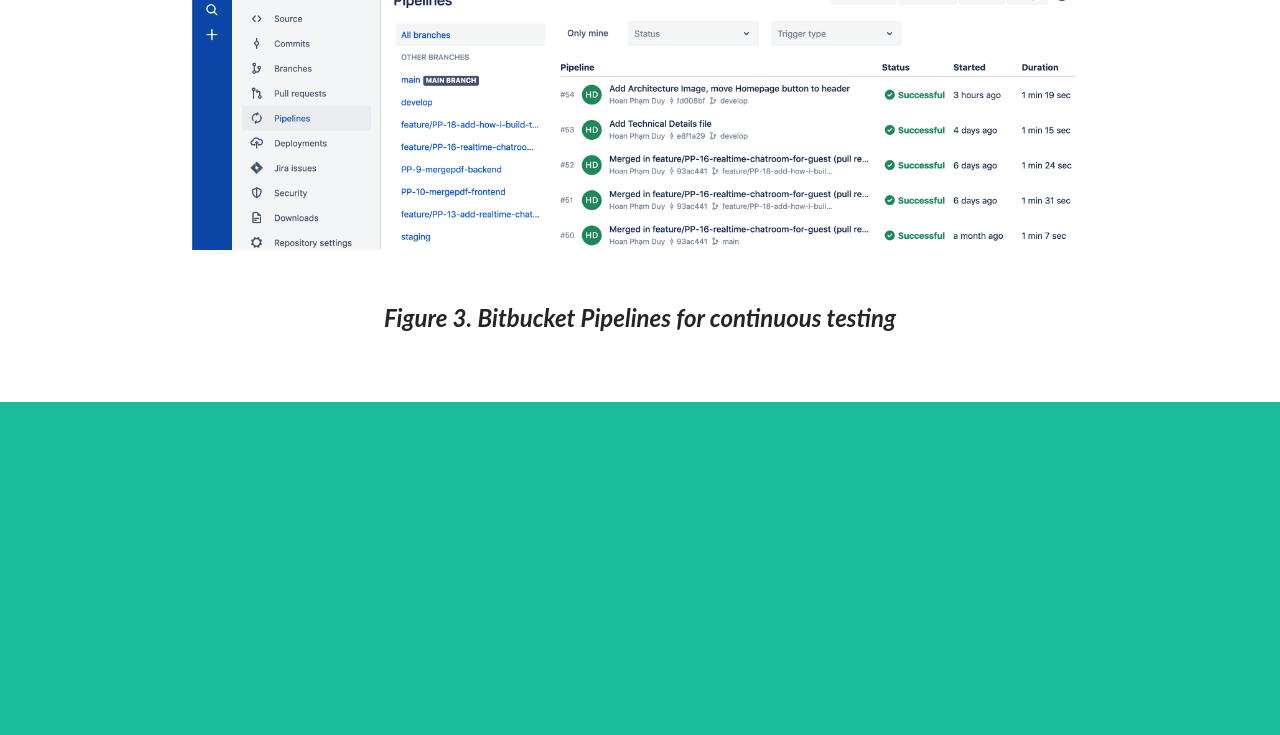
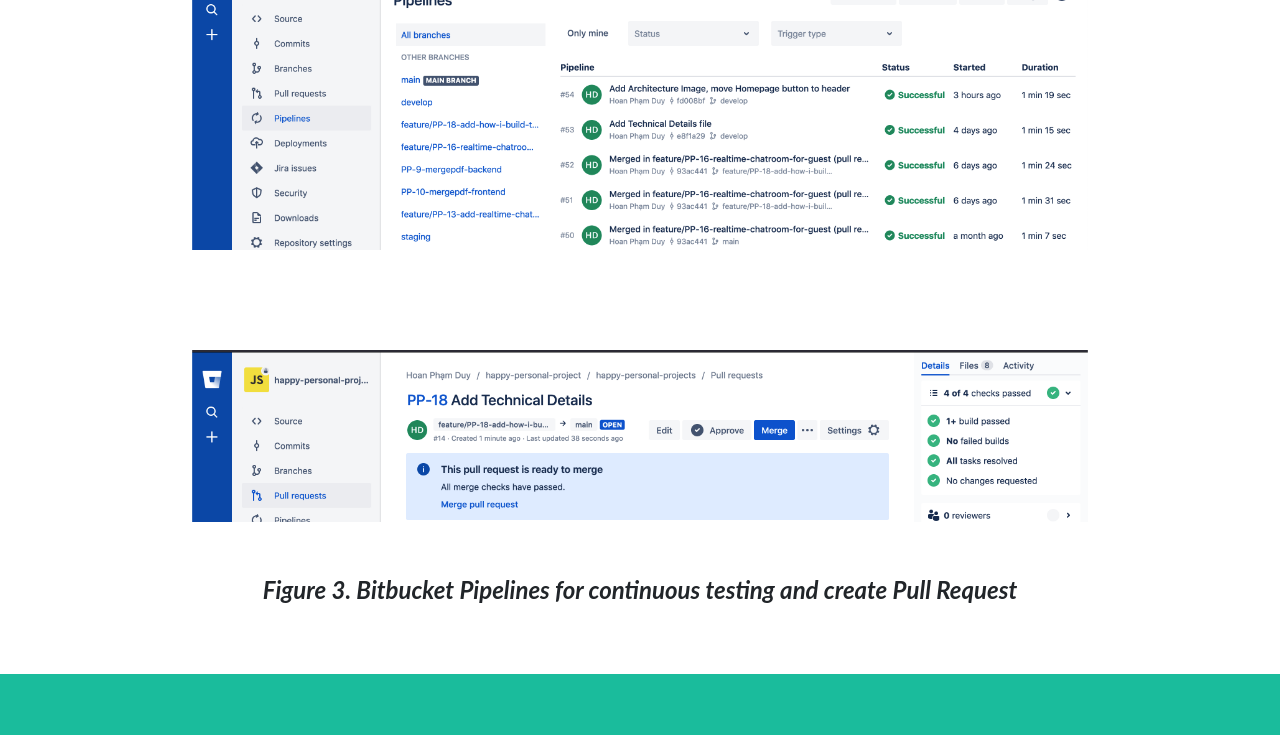
Before and after one commit to hoan-pham-duy/lighthappy_org_on_premises, a React (Create React App) app: page /technical-details in a window 1280 px wide. Shown: the part 2819-3554 px from the top of the page. Built offline with nearby package versions, Linux system fonts and the light colour scheme; what @aws-amplify/ui-react, aws-amplify would draw is missing.

Commit message:
Add BitbucketPR image

```diff
--- a/src/screens/TechnicalDetails/TechnicalDetails.jsx
+++ b/src/screens/TechnicalDetails/TechnicalDetails.jsx
@@ -6,6 +6,7 @@
 import ArchitectureImg from './assets/img/architecture.png'
 import JiraImg from './assets/img/jira.png'
 import BitbucketPipelinesImg from './assets/img/bitbucket-pipelines.png'
+import BitbucketPR from './assets/img/bitbucketPR.png'
 import AmplifyDeployImg from './assets/img/amplify-deployment.png'
 
 export default class TechnicalDetails extends Component {
@@ -99,8 +100,9 @@
           <p className="ts-description">Figure 2. JIRA for Project Management</p>
         </div>
         <div className="ts-bitbucket-pipelines">
-          < img className="ts-img" src={BitbucketPipelinesImg} alt="bitbucket-pipelines" />
-          <p className="ts-description">Figure 3. Bitbucket Pipelines for continuous testing</p>
+          < img className="ts-img ts-img-pipelines" src={BitbucketPipelinesImg} alt="bitbucket-pipelines" />
+          < img className="ts-img ts-img-pr" src={BitbucketPR} alt="bitbucket-pr" />
+          <p className="ts-description">Figure 3. Bitbucket Pipelines for continuous testing and create Pull Request</p>
         </div>
         <div className="ts-amplify-deployment">
           < img className="ts-img" src={AmplifyDeployImg} alt="amplify-deployment" />
--- a/src/screens/TechnicalDetails/assets/css/TechnicalDetails.css
+++ b/src/screens/TechnicalDetails/assets/css/TechnicalDetails.css
@@ -55,6 +55,12 @@
 
 }
 
+.ts-img-pipelines .ts-img {
+    padding: 50px 0px 0px 0px;
+}
+.ts-img-pr .ts-img {
+    padding: 0px 0px 0px 50px;
+}
 .ts-img {
     display:block;
     margin:auto;
```
Also changed, not shown: src/screens/TechnicalDetails/assets/img/bitbucketPR.png (added).
